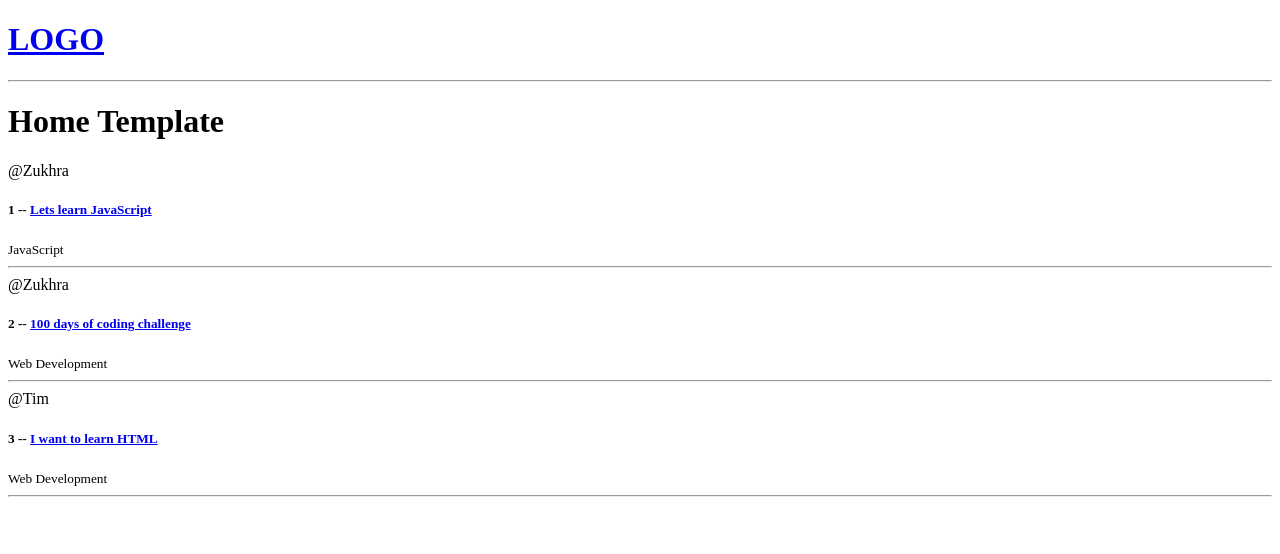
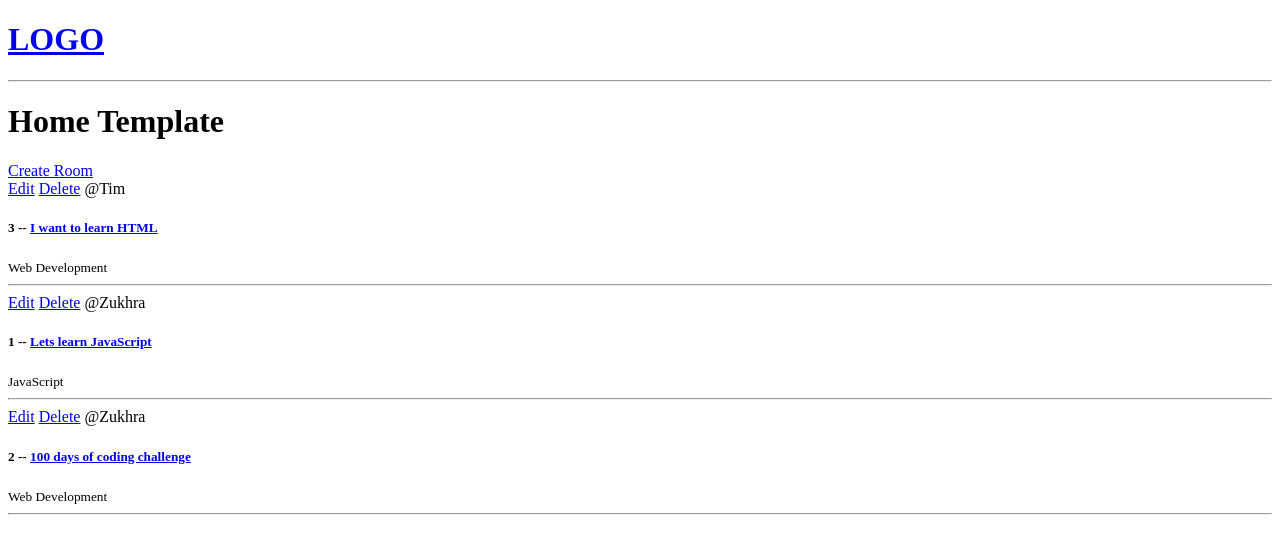
Before and after one commit to Zu18/StudyBuddy, a Django app: page / in a window 1280 px wide. Shown: the top 554 px of the page. Run offline with Django 4.2, Linux system fonts and the light colour scheme; data comes from the database, SQL or seed files in the repository; both versions use the stored data as it was after the commit.

Commit message:
Add create, update and delete room functions

```diff
--- a/studybud/base/models.py
+++ b/studybud/base/models.py
@@ -19,6 +19,11 @@ class Room(models.Model):
     updated = models.DateTimeField(auto_now=True)
     created = models.DateTimeField(auto_now_add=True)
 
+
+    class Meta:
+        ordering = ['-updated', '-created']
+
+
     def __str__(self):
         return self.name
 
--- a/studybud/base/templates/base/home.html
+++ b/studybud/base/templates/base/home.html
@@ -3,9 +3,12 @@
 {% block content %}
    <h1>Home Template</h1>
    <div>
+     <a href="{% url 'create-room' %}">Create Room</a>
      <div>
        {% for room in rooms %}
             <div>
+              <a href="{% url 'update-room' room.id %}">Edit</a>
+              <a href="{% url 'delete-room' room.id %}">Delete</a>
               <span>@{{room.host.username}}</span>
               <h5>{{room.id}} -- <a href="{% url 'room' room.id %}">{{room.name}}</a></h5>
               <small>{{room.topic.name}}</small>
--- a/studybud/base/urls.py
+++ b/studybud/base/urls.py
@@ -6,4 +6,7 @@ from . import views
 urlpatterns = [
     path('', views.home, name="home"),
     path('room/<str:pk>/', views.room, name="room"),
+    path('create-room/', views.createRoom, name="create-room"),
+    path('update-room/<str:pk>/', views.updateRoom, name="update-room"),
+    path('delete-room/<str:pk>/', views.deleteRoom, name="delete-room"),
 ]
--- a/studybud/base/views.py
+++ b/studybud/base/views.py
@@ -1,6 +1,6 @@
-from django.shortcuts import render
-from django.http import HttpResponse
+from django.shortcuts import render, redirect
 from .models import Room
+from .forms import RoomForm
 # Create your views here.
 
 #rooms = [
@@ -18,3 +18,35 @@ def room(request, pk):
     room = Room.objects.get(id=pk)
     context = {'room': room}
     return render(request, 'base/room.html', context)
+
+def createRoom(request):
+    form = RoomForm()
+    if request.method == 'POST':
+        form = RoomForm(request.POST)
+        if form.is_valid():
+            form.save()
+            return redirect('home')
+    context = {'form': form}
+    return render(request, 'base/room_form.html', context)
+
+
+def updateRoom(request, pk):
+    room = Room.objects.get(id=pk)
+    form = RoomForm(instance=room)
+    if request.method == 'POST':
+        form = RoomForm(request.POST, instance=room)
+        if form.is_valid():
+            form.save()
+            return redirect('home')
+
+    context = {'form': form}
+    return render(request, 'base/room_form.html', context)
+
+
+def deleteRoom(request, pk):
+    room = Room.objects.get(id=pk)
+
+    if request.method == 'POST':
+        room.delete()
+        return redirect('home')
+    return render(request, 'base/delete.html', {'obj': room})
```
Also changed, not shown: studybud/base/forms.py (added, +9 -0 lines), studybud/base/templates/base/delete.html (added, +13 -0 lines), studybud/base/templates/base/room_form.html (added, +14 -0 lines), studybud/db.sqlite3.
